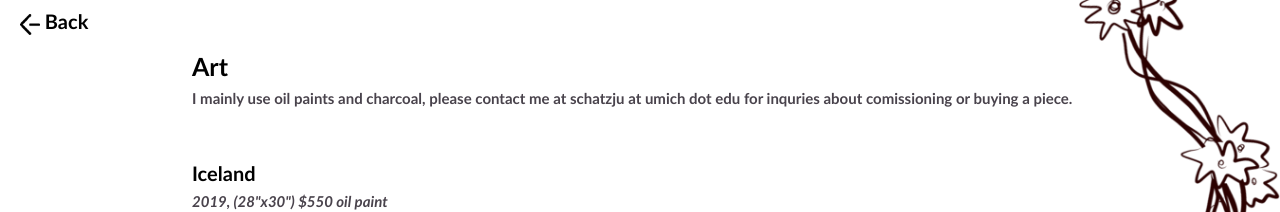
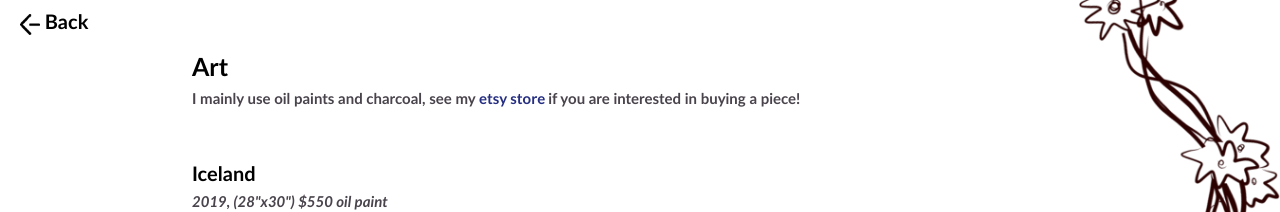
Before and after one commit to schatzju/schatzju.github.io_old, a plain HTML site: page art.html in a window 1280 px wide. Shown: the top 212 px of the page. Drawn offline with Linux system fonts and the light colour scheme; a web font is replaced by a local one.

Commit message:
Update art.html

```diff
--- a/art.html
+++ b/art.html
@@ -45,7 +45,7 @@
             <th class="flex-item" valign="top" style="padding-bottom:30px;">
                 <!--<img src="img/signature-1.png" style="padding-bottom:30px;width:82px;" > -->
                 <div class="header-title">Art</div>
-                <div class="header-talk"> I mainly use oil paints and charcoal, please contact me at schatzju at umich dot edu for inquries about comissioning or buying a piece. </div>
+                <div class="header-talk"> I mainly use oil paints and charcoal, see my <a href="https://www.etsy.com/shop/ArtByJule"> etsy store </a> if you are interested in buying a piece! </div>
             </th>
         </tr>
         <!--
```
